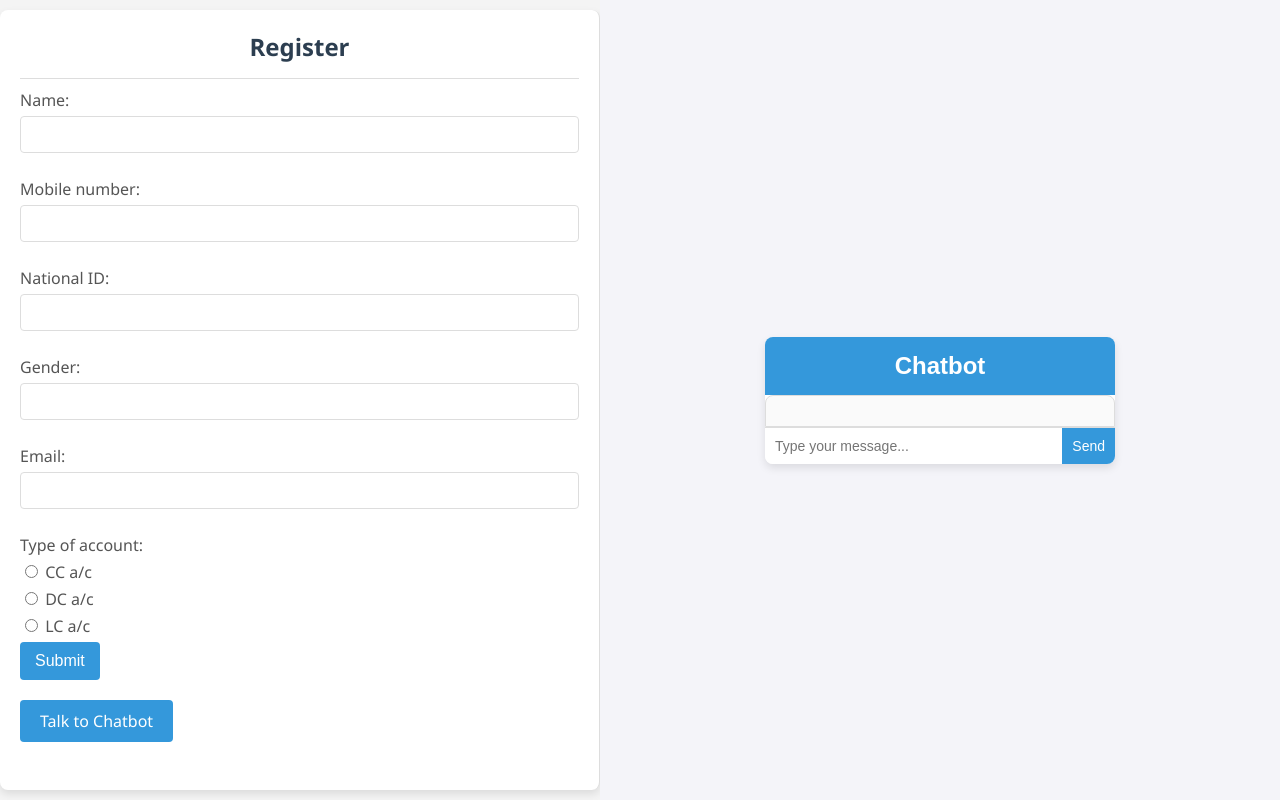
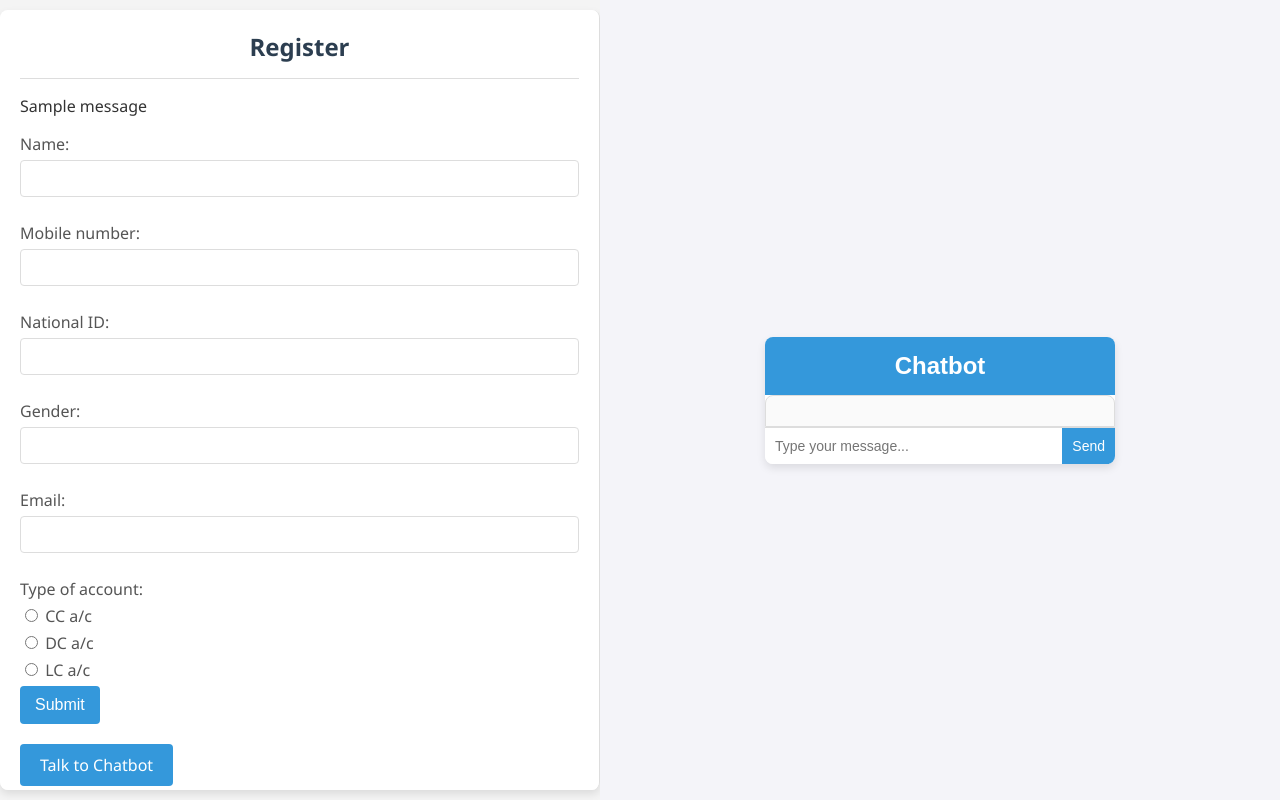
Before and after one commit to parvvaresh/chat_bot, a Flask app: page /register in a window 1280 px wide. Run offline with Flask 3, Linux system fonts and the light colour scheme; one stand-in notice (Sample message) is shown.

Commit message:
fix bugs : add flash for show

```diff
--- a/templates/register.html
+++ b/templates/register.html
@@ -10,6 +10,18 @@
         <!-- Form Section -->
         <div class="form-container">
             <h2>Register</h2>
+
+            <!-- Flash message section -->
+            {% with messages = get_flashed_messages() %}
+                {% if messages %}
+                    <div class="flash-messages">
+                        {% for message in messages %}
+                            <p>{{ message }}</p>
+                        {% endfor %}
+                    </div>
+                {% endif %}
+            {% endwith %}
+
             <form action="/register" method="post">
                 <label for="name">Name:</label>
                 <input type="text" id="name" name="name" required>
```
